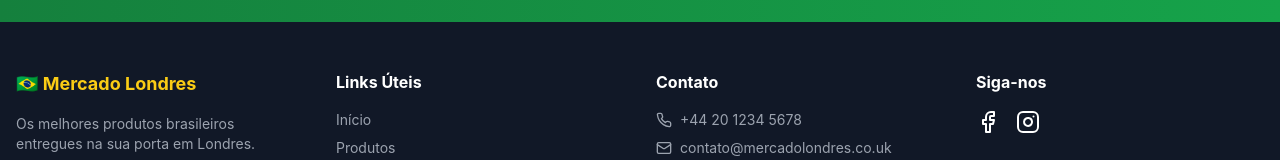
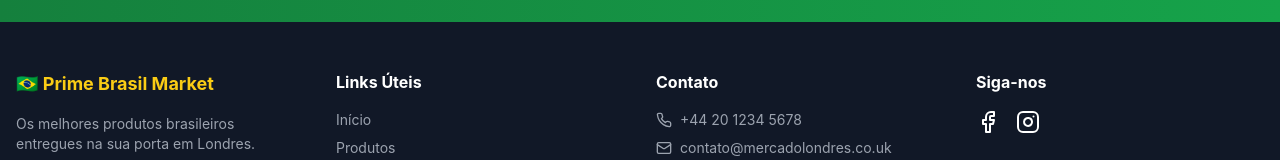
Before and after one commit to contatoantaresenergia-netizen/Mercado-Londres, a Next.js app: page / in a window 1280 px wide. Shown: the part 2074-2234 px from the top of the page. Built offline with nearby package versions, Linux system fonts and the light colour scheme; no server answers; the database is empty.

Commit message:
Update Footer.js

```diff
--- a/src/app/components/Footer.js
+++ b/src/app/components/Footer.js
@@ -8,7 +8,7 @@ export default function Footer() {
       <div className="container mx-auto px-4">
         <div className="grid md:grid-cols-4 gap-8 mb-8">
           <div>
-            <h3 className="font-bold text-lg mb-4 text-yellow-400">🇧🇷 Mercado Londres</h3>
+            <h3 className="font-bold text-lg mb-4 text-yellow-400">🇧🇷 Prime Brasil Market</h3>
             <p className="text-gray-400 text-sm">
               Os melhores produtos brasileiros entregues na sua porta em Londres.
             </p>
```
